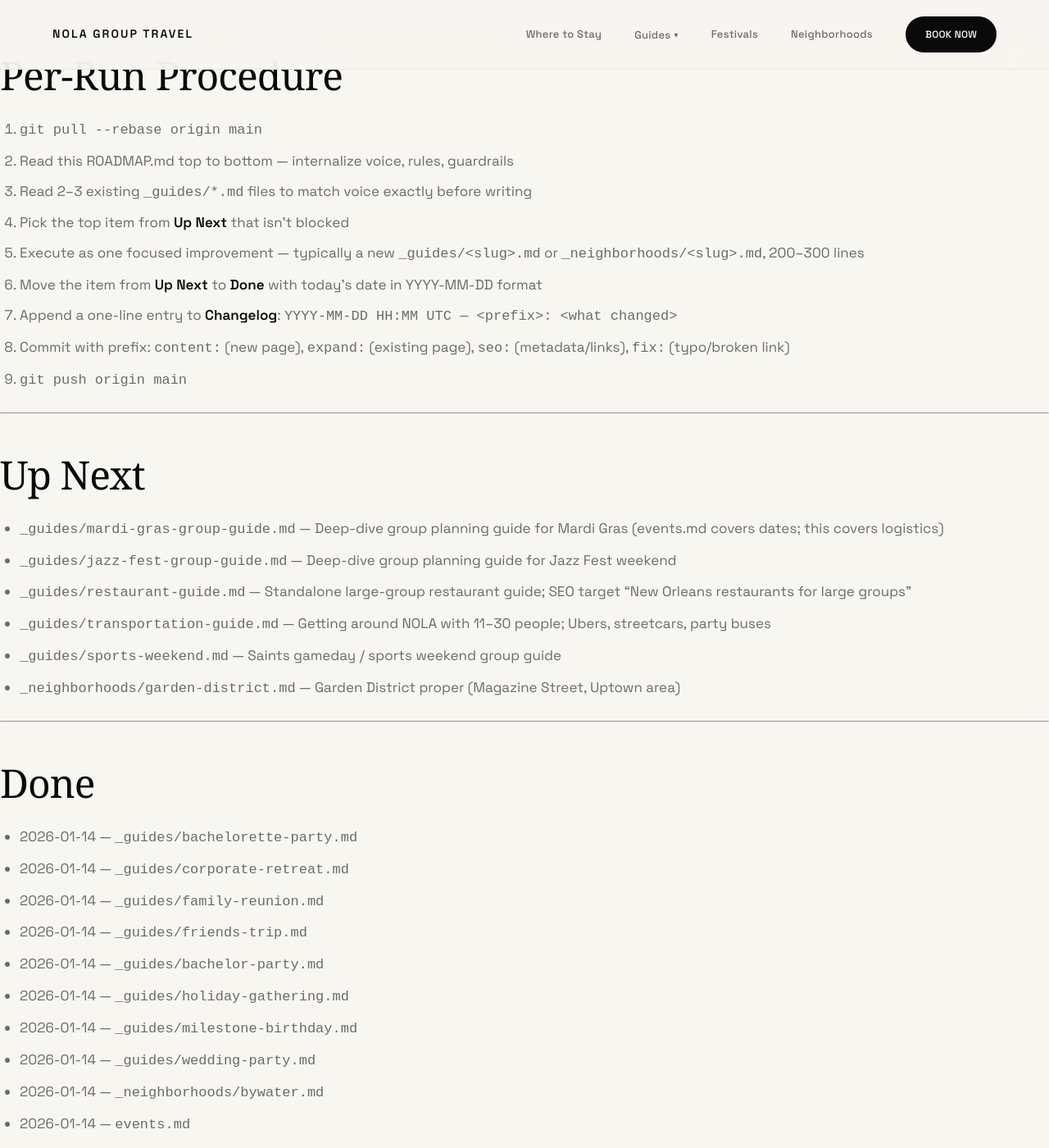
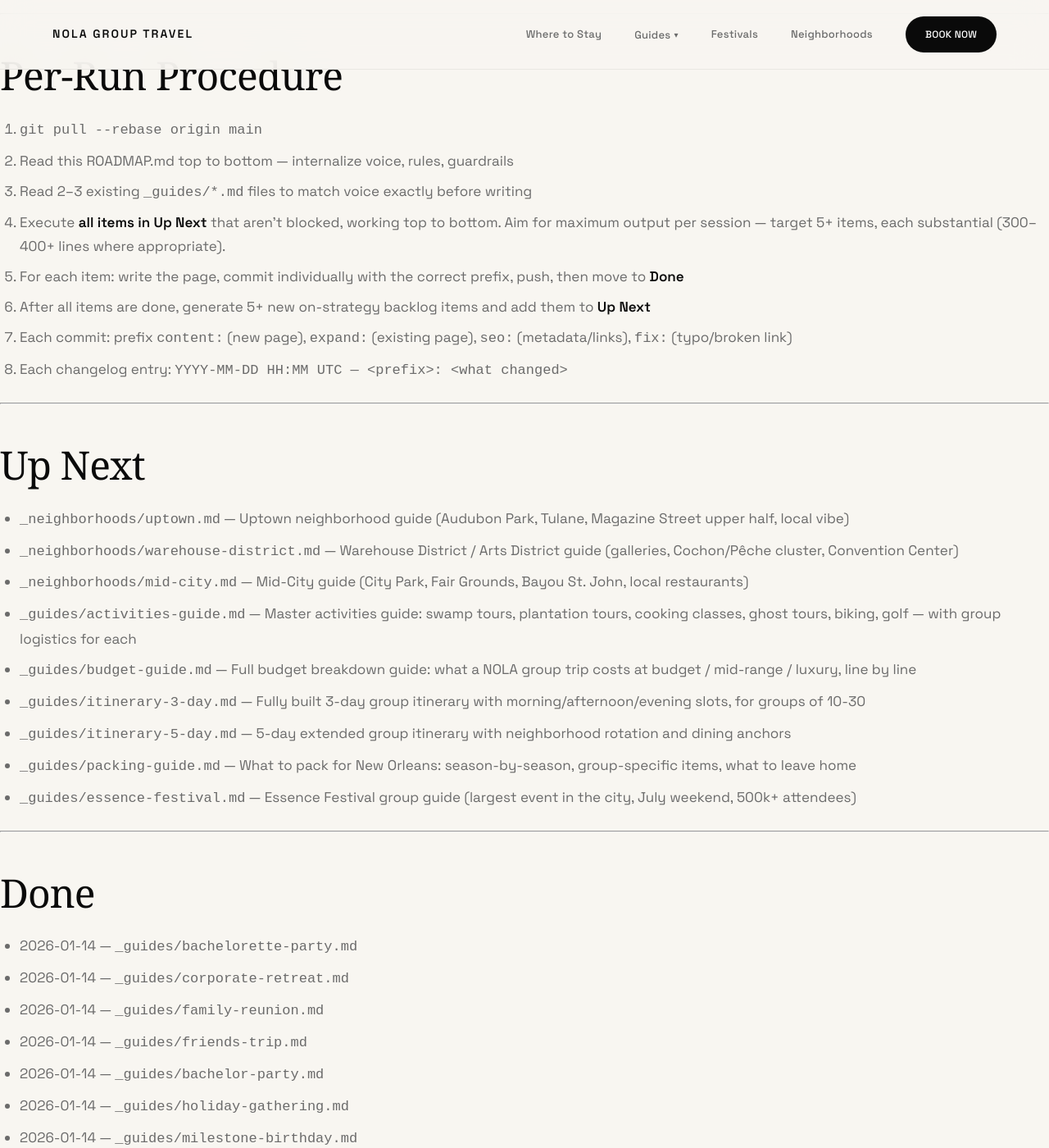
Before and after one commit to sjworth-dev/nola-group-travel, a Jekyll site: the page built from ROADMAP.md, in a window 1280 px wide and 1400 px high, scrolled down 2925 px. Shown: the whole window at 82% size. Built offline with Jekyll 4.4.1, drawn with Linux system fonts in a browser that asks for light colours; some web fonts are replaced; our own code applies the rules of GitHub Pages for plain Markdown files; some of the changed text lies outside the part shown.

Commit message:
seo: update ROADMAP — mark 6 items done, add 9 new backlog items
Closes out the full Up Next queue from this session. Adds new backlog
covering Uptown, Warehouse District, Mid-City, activities, budget,
itineraries, packing, and Essence Festival guides.

https://claude.ai/code/session_01VVYMu1DkD8brp9fip6tsYr

```diff
--- a/ROADMAP.md
+++ b/ROADMAP.md
@@ -86,23 +86,25 @@ New guides go in `_guides/<slug>.md`. New neighborhood pages go in `_neighborhoo
 1. `git pull --rebase origin main`
 2. Read this ROADMAP.md top to bottom — internalize voice, rules, guardrails
 3. Read 2–3 existing `_guides/*.md` files to match voice exactly before writing
-4. Pick the top item from **Up Next** that isn't blocked
-5. Execute as one focused improvement — typically a new `_guides/<slug>.md` or `_neighborhoods/<slug>.md`, 200–300 lines
-6. Move the item from **Up Next** to **Done** with today's date in YYYY-MM-DD format
-7. Append a one-line entry to **Changelog**: `YYYY-MM-DD HH:MM UTC — <prefix>: <what changed>`
-8. Commit with prefix: `content:` (new page), `expand:` (existing page), `seo:` (metadata/links), `fix:` (typo/broken link)
-9. `git push origin main`
+4. Execute **all items in Up Next** that aren't blocked, working top to bottom. Aim for maximum output per session — target 5+ items, each substantial (300–400+ lines where appropriate).
+5. For each item: write the page, commit individually with the correct prefix, push, then move to **Done**
+6. After all items are done, generate 5+ new on-strategy backlog items and add them to **Up Next**
+7. Each commit: prefix `content:` (new page), `expand:` (existing page), `seo:` (metadata/links), `fix:` (typo/broken link)
+8. Each changelog entry: `YYYY-MM-DD HH:MM UTC — <prefix>: <what changed>`
 
 ---
 
 ## Up Next
 
-- `_guides/mardi-gras-group-guide.md` — Deep-dive group planning guide for Mardi Gras (events.md covers dates; this covers logistics)
-- `_guides/jazz-fest-group-guide.md` — Deep-dive group planning guide for Jazz Fest weekend
-- `_guides/restaurant-guide.md` — Standalone large-group restaurant guide; SEO target "New Orleans restaurants for large groups"
-- `_guides/transportation-guide.md` — Getting around NOLA with 11–30 people; Ubers, streetcars, party buses
-- `_guides/sports-weekend.md` — Saints gameday / sports weekend group guide
-- `_neighborhoods/garden-district.md` — Garden District proper (Magazine Street, Uptown area)
+- `_neighborhoods/uptown.md` — Uptown neighborhood guide (Audubon Park, Tulane, Magazine Street upper half, local vibe)
+- `_neighborhoods/warehouse-district.md` — Warehouse District / Arts District guide (galleries, Cochon/Pêche cluster, Convention Center)
+- `_neighborhoods/mid-city.md` — Mid-City guide (City Park, Fair Grounds, Bayou St. John, local restaurants)
+- `_guides/activities-guide.md` — Master activities guide: swamp tours, plantation tours, cooking classes, ghost tours, biking, golf — with group logistics for each
+- `_guides/budget-guide.md` — Full budget breakdown guide: what a NOLA group trip costs at budget / mid-range / luxury, line by line
+- `_guides/itinerary-3-day.md` — Fully built 3-day group itinerary with morning/afternoon/evening slots, for groups of 10-30
+- `_guides/itinerary-5-day.md` — 5-day extended group itinerary with neighborhood rotation and dining anchors
+- `_guides/packing-guide.md` — What to pack for New Orleans: season-by-season, group-specific items, what to leave home
+- `_guides/essence-festival.md` — Essence Festival group guide (largest event in the city, July weekend, 500k+ attendees)
 
 ---
 
@@ -122,6 +124,12 @@ New guides go in `_guides/<slug>.md`. New neighborhood pages go in `_neighborhoo
 - 2026-05-21 — `_neighborhoods/lower-garden-district.md`
 - 2026-05-22 — `_neighborhoods/french-quarter.md`
 - 2026-05-22 — `_neighborhoods/marigny.md`
+- 2026-05-22 — `_guides/mardi-gras-group-guide.md`
+- 2026-05-22 — `_guides/jazz-fest-group-guide.md`
+- 2026-05-22 — `_guides/restaurant-guide.md`
+- 2026-05-22 — `_guides/transportation-guide.md`
+- 2026-05-22 — `_guides/sports-weekend.md`
+- 2026-05-22 — `_neighborhoods/garden-district.md`
 
 ---
 
@@ -130,3 +138,9 @@ New guides go in `_guides/<slug>.md`. New neighborhood pages go in `_neighborhoo
 2026-05-21 14:00 UTC — content: add _neighborhoods/lower-garden-district.md and ROADMAP.md
 2026-05-22 00:00 UTC — content: add _neighborhoods/french-quarter.md — group travel guide for the French Quarter
 2026-05-22 10:00 UTC — content: add _neighborhoods/marigny.md — Frenchmen Street and Marigny neighborhood guide for groups
+2026-05-22 10:15 UTC — content: add _guides/mardi-gras-group-guide.md — Mardi Gras logistics guide for groups of 10-30
+2026-05-22 10:30 UTC — content: add _guides/jazz-fest-group-guide.md — Jazz Fest planning guide for large groups
+2026-05-22 10:45 UTC — content: add _guides/restaurant-guide.md — large-group restaurant guide by neighborhood and occasion
+2026-05-22 11:00 UTC — content: add _guides/transportation-guide.md — getting around NOLA with 10-30 people
+2026-05-22 11:15 UTC — content: add _guides/sports-weekend.md — Saints gameday and sports weekend group guide
+2026-05-22 11:30 UTC — content: add _neighborhoods/garden-district.md — Garden District neighborhood guide for groups
```
